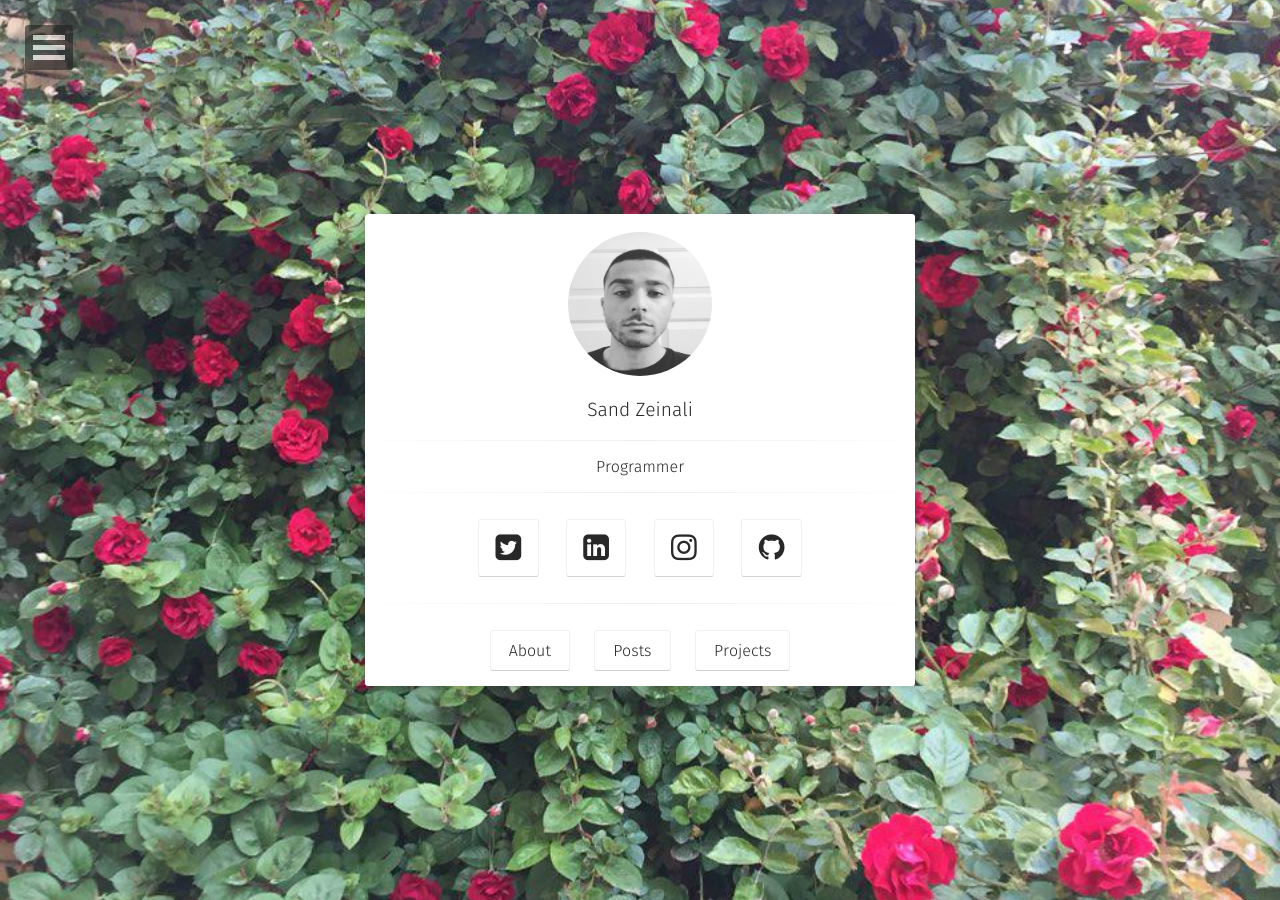
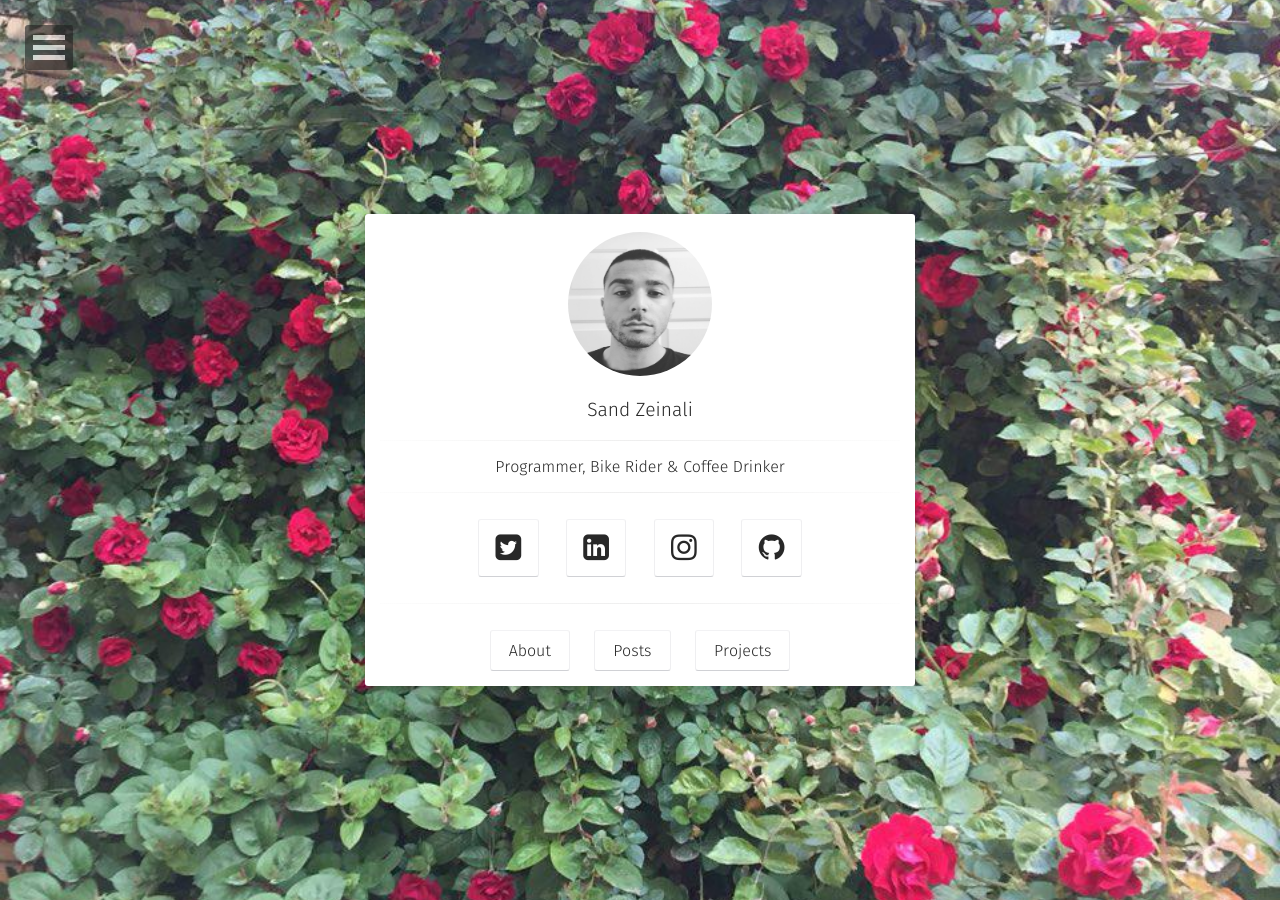
Before and after one commit to szeinali/szeinali.github.io, a Jekyll site: the page built from index.html, in a window 1280 px wide. Built offline with Jekyll 4.4.1, drawn with Linux system fonts in a browser that asks for light colours; some web fonts are replaced.

Commit message:
Update _config.yml

```diff
--- a/_config.yml
+++ b/_config.yml
@@ -1,6 +1,6 @@
 # Site
 title:              Sand Zeinali
-bio:                'Programmer'
+bio:                'Programmer, Bike Rider & Coffee Drinker'
 description:        "My name is Sahand Zeinali. My friends also refer to me as Sand"
 reading_time:       true
 words_per_minute:   200
```
